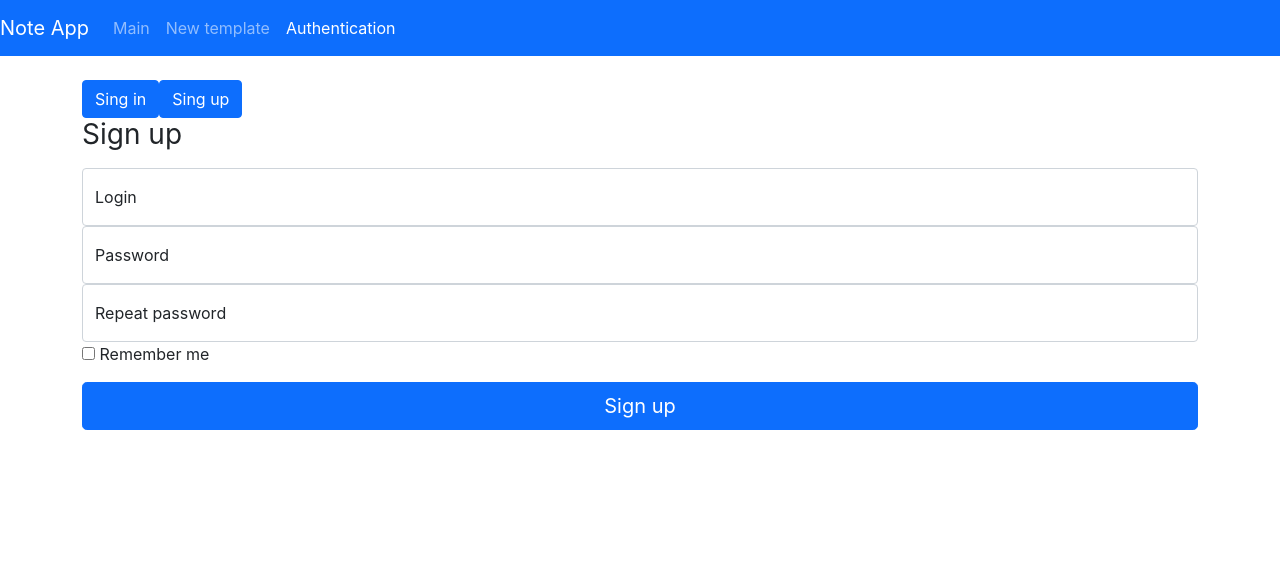
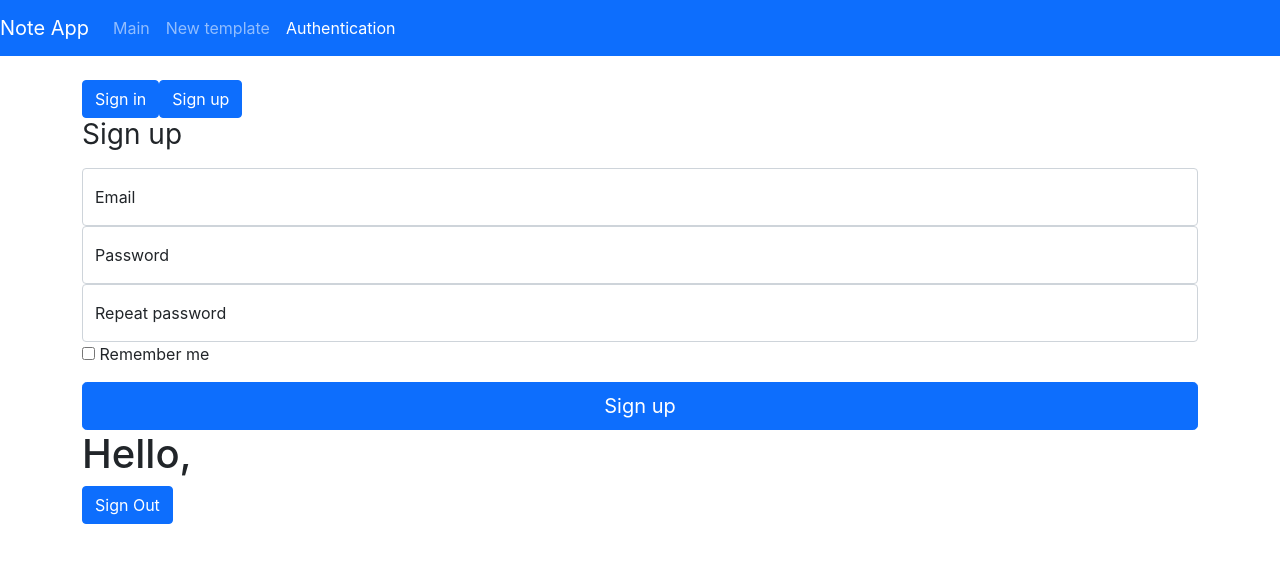
Before and after one commit to Lenora310/note-app, a React (Create React App) app: page /authentication in a window 1280 px wide. Shown: the top 562 px of the page. Built offline with nearby package versions, Linux system fonts and the light colour scheme; no server answers.

Commit message:
Firebase authentication was added

```diff
--- a/package.json
+++ b/package.json
@@ -1,5 +1,5 @@
 {
-  "name": "todo-list-with-design",
+  "name": "note-app",
   "version": "0.1.0",
   "private": true,
   "dependencies": {
@@ -8,6 +8,7 @@
     "@testing-library/user-event": "^12.8.3",
     "axios": "^0.23.0",
     "bootstrap": "^5.1.3",
+    "firebase": "^9.6.1",
     "node-sass": "^6.0.1",
     "react": "^17.0.2",
     "react-bootstrap": "^2.0.1",
--- /dev/null
+++ b/src/firebase-config.js
@@ -0,0 +1,17 @@
+import { initializeApp } from "firebase/app";
+import { getAuth} from "firebase/auth"
+
+const firebaseConfig = {
+    apiKey: "AIzaSyAVsn1kvY7nNeTWPnCMW6PqVU9GYT1_nd8",
+    authDomain: "todo-list-with-design.firebaseapp.com",
+    databaseURL: "https://todo-list-with-design-default-rtdb.europe-west1.firebasedatabase.app",
+    projectId: "todo-list-with-design",
+    storageBucket: "todo-list-with-design.appspot.com",
+    messagingSenderId: "18057028939",
+    appId: "1:18057028939:web:a244faca576b6cdd4df4ce",
+    measurementId: "G-NT28E4KR9E"
+  };
+
+
+  const app = initializeApp(firebaseConfig);
+  export const auth=getAuth(app);
--- a/src/pages/authentication/Authentication.js
+++ b/src/pages/authentication/Authentication.js
@@ -1,24 +1,46 @@
 import React, { useContext, useState, useEffect } from "react";
 import { Button } from "react-bootstrap";
-import { SingIn } from "./SingIn";
-import { SingUp } from "./SingUp";
+import { SignIn } from "./SignIn";
+import { SignUp } from "./SignUp";
+import {
+  onAuthStateChanged,
+  signOut,
+} from "firebase/auth";
+import { auth } from "../../firebase-config";
+import { AlertContext } from "../../context/alert/alertContext";
+
+
 export const Authentication = () => {
+  const alert = useContext(AlertContext)
+  ;
   const [signIn, setSignIn] = useState(false);
+
+  const [user, setUser] = useState({});
+
+  onAuthStateChanged(auth, (currentUser) => {
+    setUser(currentUser);
+  });
+
+  const logOut = () => {
+    signOut(auth).then(() => {
+      alert.show("You was successfully logged out", "success");
+    })
+    .catch(() => {
+      alert.show("Something went wrong", "danger");
+    });
+  };
+
 
   return (
     <div>
-      <Button onClick={() => setSignIn(true)}>Sing in</Button>
-      <Button onClick={() => setSignIn(false)}>Sing up</Button>
-      {/* <ul>
-        <li className="list-group-item book">
+      <Button onClick={() => setSignIn(true)}>Sign in</Button>
+      <Button onClick={() => setSignIn(false)}>Sign up</Button>
 
-        </li>
-        <li className="list-group-item book">
+      {signIn ? <SignIn /> : <SignUp />}
 
-        </li>
-      </ul> */}
+      <h1>Hello, {user?.email}</h1>
 
-      {signIn ? <SingIn /> : <SingUp />}
+      <Button onClick={logOut}> Sign Out </Button>
     </div>
   );
 };
--- /dev/null
+++ b/src/pages/authentication/SignIn.js
@@ -0,0 +1,76 @@
+import React, { useContext, useState } from "react";
+import { AlertContext } from "../../context/alert/alertContext";
+import { FirebaseContext } from "../../context/firebase/firebaseContext";
+import {
+  signInWithEmailAndPassword,
+} from "firebase/auth";
+import { auth } from "../../firebase-config";
+import { Button } from "react-bootstrap";
+
+
+
+export const SignIn = () => {
+  const alert = useContext(AlertContext);
+  // const firebase = useContext(FirebaseContext);
+
+  const [loginValue, setLoginValue] = useState("");
+  const [passwordValue, setPasswordValue] = useState("");
+
+
+
+  const signIn = (event) => {
+    event.preventDefault();
+
+    if (!loginValue.trim() || !passwordValue) {
+      alert.show("Fill all fields please");
+      return;
+    }
+
+    signInWithEmailAndPassword(auth, loginValue, passwordValue)
+      .then(() => {
+        alert.show("You have successfully logged in", "success");
+      })
+      .catch(() => {
+        alert.show("Something went wrong", "danger");
+      });
+  };
+
+
+
+    return(
+
+        <form className="sign-in-form" onSubmit={signIn}>
+        <h1 className="h3 mb-3 fw-normal">Sign in</h1>
+
+        <div className="form-floating">
+          <input
+            className="form-control"
+            id="floatingInput"
+            placeholder="login"
+            onChange={(event) => setLoginValue(event.target.value)}
+          />
+          <label htmlFor="floatingInput">Login</label>
+        </div>
+        <div className="form-floating">
+          <input
+            type="password"
+            className="form-control"
+            id="floatingPassword"
+            placeholder="Password"
+            onChange={(event) => setPasswordValue(event.target.value)}
+          />
+          <label htmlFor="floatingPassword">Password</label>
+        </div>
+
+        <div className="checkbox mb-3">
+          <label>
+            <input type="checkbox" value="remember-me" /> Remember me
+          </label>
+        </div>
+        <Button className="w-100 btn btn-lg btn-primary" type="submit">
+          Sign in
+        </Button>
+      </form>
+
+    )
+}
--- a/src/pages/authentication/SingUp.js
+++ b/src/pages/authentication/SignUp.js
@@ -1,21 +1,25 @@
 import React, { useContext, useState, useEffect } from "react";
 import { AlertContext } from "../../context/alert/alertContext";
 import { FirebaseContext } from "../../context/firebase/firebaseContext";
-export const SingUp = () => {
+import {
+  createUserWithEmailAndPassword,
+} from "firebase/auth";
+import { auth } from "../../firebase-config";
+import { Button } from "react-bootstrap";
+
+
+export const SignUp = () => {
   const alert = useContext(AlertContext);
-  const firebase = useContext(FirebaseContext);
+  // const firebase = useContext(FirebaseContext);
 
   const [loginValue, setLoginValue] = useState("");
   const [passwordValue, setPasswordValue] = useState("");
   const [passwordCopyValue, setPasswordCopyValue] = useState("");
 
-  const submitHandler = (event) => {
+  const signUp = (event) => {
     event.preventDefault();
-    if (
-      !loginValue.trim() ||
-      !passwordValue.trim() ||
-      !passwordCopyValue.trim()
-    ) {
+
+    if (!loginValue.trim() || !passwordValue || !passwordCopyValue) {
       alert.show("Fill all fields please");
       return;
     }
@@ -24,8 +28,7 @@ export const SingUp = () => {
       return;
     }
 
-    firebase
-      .addUser(loginValue, passwordValue)
+    createUserWithEmailAndPassword(auth, loginValue, passwordValue)
       .then(() => {
         alert.show("User was created", "success");
       })
@@ -35,17 +38,18 @@ export const SingUp = () => {
   };
 
   return (
-    <form className="sign-up-form" onSubmit={submitHandler}>
+    <form className="sign-up-form" onSubmit={signUp}>
       <h1 className="h3 mb-3 fw-normal">Sign up</h1>
 
       <div className="form-floating">
         <input
+          type="email"
           className="form-control"
           id="floatingInput"
           placeholder="login"
           onChange={(event) => setLoginValue(event.target.value)}
         />
-        <label htmlFor="floatingInput">Login</label>
+        <label htmlFor="floatingInput">Email</label>
       </div>
       <div className="form-floating">
         <input
@@ -73,9 +77,9 @@ export const SingUp = () => {
           <input type="checkbox" value="remember-me" /> Remember me
         </label>
       </div>
-      <button className="w-100 btn btn-lg btn-primary" type="submit">
+      <Button className="w-100 btn btn-lg btn-primary" type="submit">
         Sign up
-      </button>
+      </Button>
     </form>
   );
 };
--- a/src/pages/authentication/SingIn.js
+++ /dev/null
@@ -1,38 +0,0 @@
-import React, { useContext, useState, useEffect } from "react";
-export const SingIn = () => {
-    const submitHandler = () => {};
-    return(
-
-        <form className="sign-in-form">
-        <h1 className="h3 mb-3 fw-normal">Sign in</h1>
-
-        <div className="form-floating">
-          <input
-            className="form-control"
-            id="floatingInput"
-            placeholder="login"
-          />
-          <label htmlFor="floatingInput">Login</label>
-        </div>
-        <div className="form-floating">
-          <input
-            type="password"
-            className="form-control"
-            id="floatingPassword"
-            placeholder="Password"
-          />
-          <label htmlFor="floatingPassword">Password</label>
-        </div>
-
-        <div className="checkbox mb-3">
-          <label>
-            <input type="checkbox" value="remember-me" /> Remember me
-          </label>
-        </div>
-        <button className="w-100 btn btn-lg btn-primary" type="submit">
-          Sign in
-        </button>
-      </form>
-
-    )
-}
```
Also changed, not shown: 2 other files (tests, documents, lock files or other folders).
